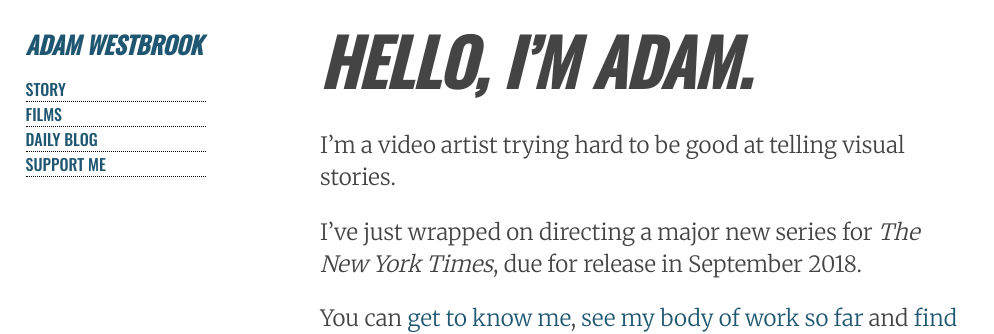
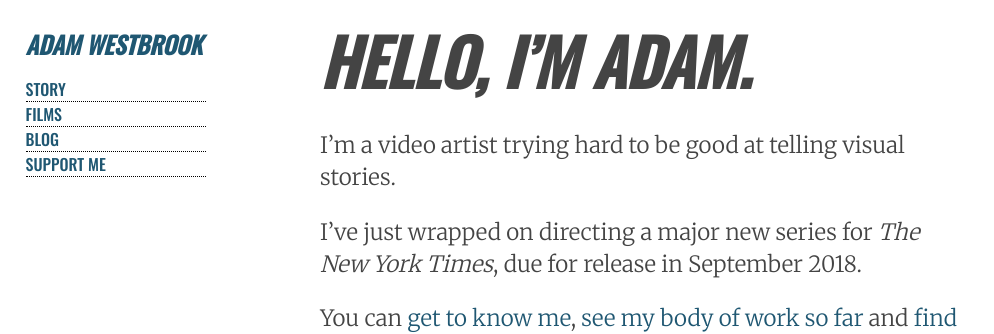
Before and after one commit to AdamWestbrook/adamwestbrook.github.io, a Jekyll site: the page built from index.md, in a window 1280 px wide. Shown: the top 334 px of the page, without its empty margins (0-994 px from the left). Built offline with Jekyll 4.4.1, drawn with Linux system fonts in a browser that asks for light colours.

Commit message:
Removed daily from blog

```diff
--- a/_includes/menu.html
+++ b/_includes/menu.html
@@ -5,7 +5,7 @@
     <ul>
         <li><a href="/story">STORY</a></li>
         <li><a href="/portfolio">FILMS</a></li>
-        <li><a href="/blog">DAILY BLOG</a></li>
+        <li><a href="/blog">BLOG</a></li>
         <li><a href="/support">SUPPORT ME</a></li>
     </ul>
 </nav>
```
